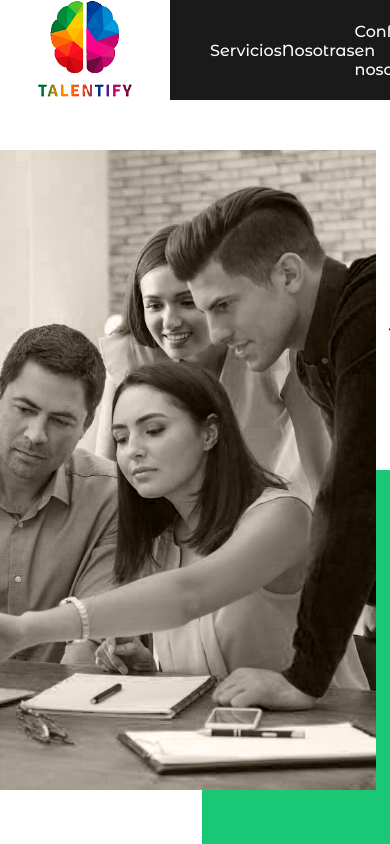
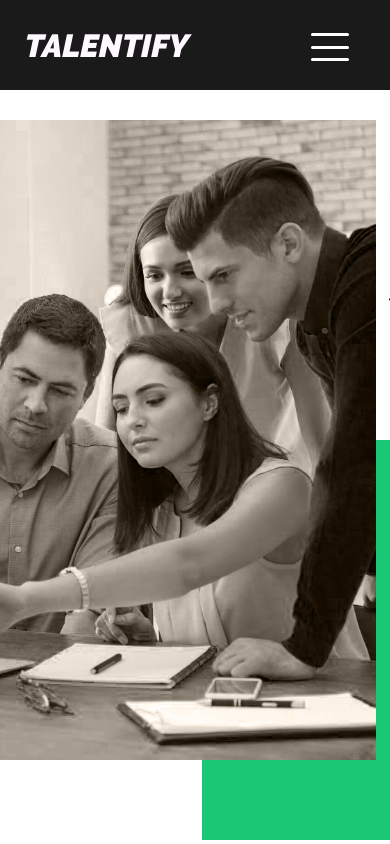
Before and after one commit to lucasperezfernandez/TalentifyWeb, a website: page HTML/index.html in a window 390 px wide. Shown: the top 844 px of the page. Drawn offline with nearby package versions, Linux system fonts and the light colour scheme.

Commit message:
landing semi terminada, falta responsive y textos nuevos

```diff
--- a/HTML/index.html
+++ b/HTML/index.html
@@ -13,14 +13,23 @@
 <body>
     <main class="mainContainer">
         <header>
-            <nav>
-                <a href="#intro" class="headerLogo"><img src="/IMG/Talentify.png" alt=""></a>
-                <ul>
-                    <li><a href="#section-1 ">Servicios</a></li>
-                    <li><a href="#section-2">Nosotras</a>    </li>
-                    <li><a href="#section-3">Confian en nosotras</a></li>
-                    <li><a href="">Charlemos</a></li>
-                </ul>
+            <nav class="navbar">
+                <div class="brand-title">
+                    <a href="#intro" class="headerLogo"><img src="/IMG/Talentify.png" alt=""></a><a href="#intro"><h2>TALENTIFY</h2></a>
+                </div>
+                <button class="toggle-button">
+                    <span class="bar"></span>
+                    <span class="bar"></span>
+                    <span class="bar"></span>
+                </button>
+                <div class="navbar-links">
+                    <ul>
+                        <li><a href="#section-1 ">Servicios</a></li>
+                        <li><a href="#section-2">Nosotras</a> </li>
+                        <li><a href="#section-3">Confian en nosotras</a></li>
+                        <li><a href="">Charlemos</a></li>
+                    </ul>
+                </div>
             </nav>
         </header>
 
@@ -121,6 +130,7 @@
 
 
         <script src="https://unpkg.com/boxicons@2.1.2/dist/boxicons.js"></script>
+        <script src="/JS/scripts.js"></script>
     </main>
 </body>
 </html>
--- /dev/null
+++ b/JS/scripts.js
@@ -0,0 +1,6 @@
+const toggleButton = document.getElementsByClassName('toggle-button')[0]
+const navbarLinks = document.getElementsByClassName('navbar-links')[0]
+
+toggleButton.addEventListener('click', () => {
+    navbarLinks.classList.toggle('active')
+})
--- a/SCSS/header.scss
+++ b/SCSS/header.scss
@@ -1,39 +1,129 @@
 header{
-    background-color:  #1A1A1A;
     height: 100px;
+}
+.navbar {
+    display: flex;
+    position: fixed;
+    justify-content: flex-start;
+    align-items: center;
+    background-color: #1A1A1A;
+    color: white;
     width: 100%;
     top: 0;
     left: 0;
     right: 0;
-    position: fixed;
-    nav{
-    display: flex;
-    flex-direction: row;
-    justify-content: flex-start;
-    align-items: center;
+    h2{
+        display: none;
+    }
+}
+
+.brand-title {
+    background-color: white;
+    .headerLogo{
+        img{
+            object-fit: contain;
+            height: 100px;
+            width: 100%;
+        }
+    }
+}
+
+.navbar-links {
+    height: 100px;
+    width: 100%;
+
     ul{
+        height: 100%;
+        align-items: center;
         display: flex;
-        align-items: center;
+        margin: 0;
+        padding: 0;
         justify-content: space-evenly;
-        width: 100%;
-        li{
-            list-style: none;
+    }
+    li{
+        list-style: none;
+        a{
+            text-decoration: none;
+            color: white;
+            padding: 1rem;
+        }
+    }
+}
+.navbar-links li:hover {
+    background-color: #555;
+}
 
+.toggle-button {
+    position: absolute;
+    top: .75rem;
+    right: 1rem;
+    display: none;
+    flex-direction: column;
+    justify-content: space-between;
+    width: 50px;
+    height: 30px;
+}
+
+.toggle-button .bar {
+    height: 3px;
+    width: 100%;
+    background-color: white;
+    border-radius: 10px;
+}
+
+@media (max-width: 800px) {
+    .navbar {
+        flex-direction: column;
+        align-items: flex-start;
+
+        .brand-title{
+            background-color: #1A1A1A;
+            .headerLogo{
+                display: none;
+            }
             a{
-                color: white;
                 text-decoration: none;
             }
-
+            h2{
+                display: block;
+                margin-left: 15%;
+                color: #FEF9FF;
+                font-size: 2rem;
+            }
         }
     }
-    .headerLogo{
-        background-color: white;
-        height: 100px;
-        width: 180px;
-        img{
-            object-fit: cover;
-            height: 100px;
-            max-width: 170px;
-        }
+    .toggle-button {
+        display: flex;
+        margin-top: 20px;
+        margin-right: 5%;
+        background-color: #1A1A1A;
+        border: none;
     }
-}}
+
+    .navbar-links {
+        display: none;
+        width: 100%;
+    }
+
+    .navbar-links ul {
+        width: 100%;
+        flex-direction: column;
+        background-color: #1A1A1A;
+    }
+
+    .navbar-links ul li {
+        text-align: center;
+        background-color: #1A1A1A;
+
+    }
+
+    .navbar-links ul li a {
+        padding: .5rem 1rem;
+        font-size: 1.3rem;
+    }
+
+    .navbar-links.active {
+        display: flex;
+        height: 450px;
+    }
+}
--- a/SCSS/intro.scss
+++ b/SCSS/intro.scss
@@ -1,5 +1,5 @@
 .intro{
-    margin-top: 150px;
+    margin-top: 5%;
     display: grid;
     grid-template-columns: repeat(12, 80px);
     column-gap: 14px;
--- a/SCSS/main.scss
+++ b/SCSS/main.scss
@@ -19,3 +19,7 @@ h1,h2,h3,h4,h5,h6{
 html{
     scroll-behavior: smooth;
 }
+body {
+    margin: 0;
+    padding: 0;
+}
```
Also changed, not shown: CSS/main.css.
